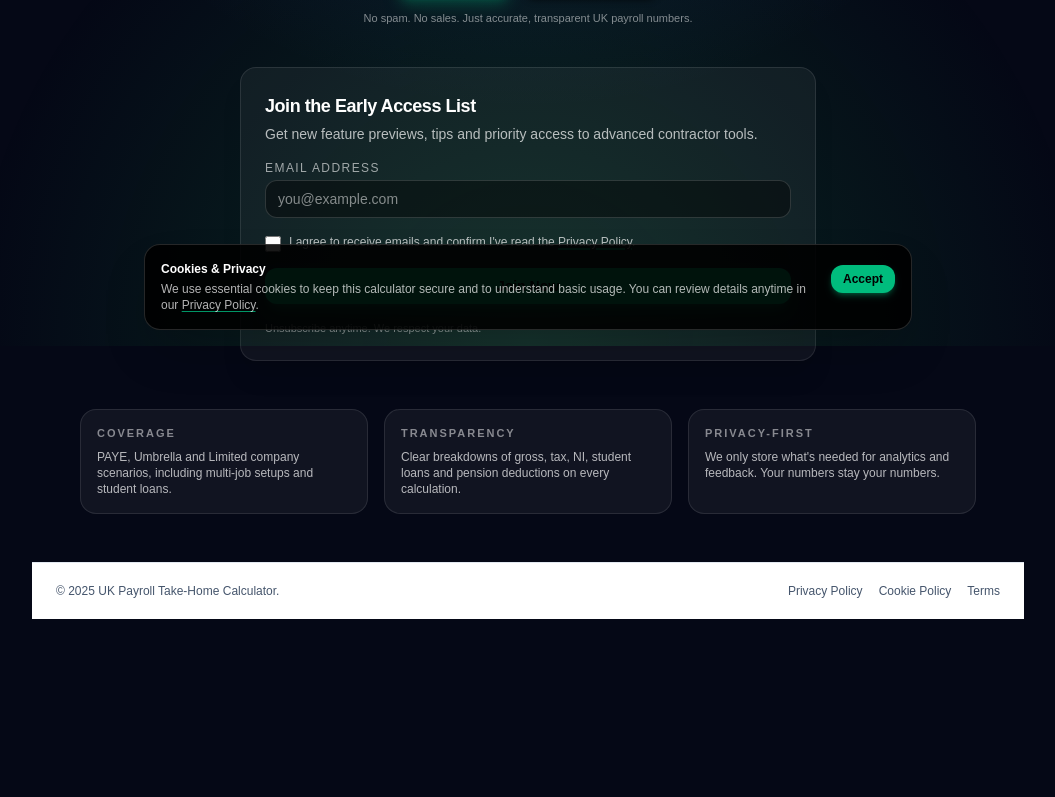
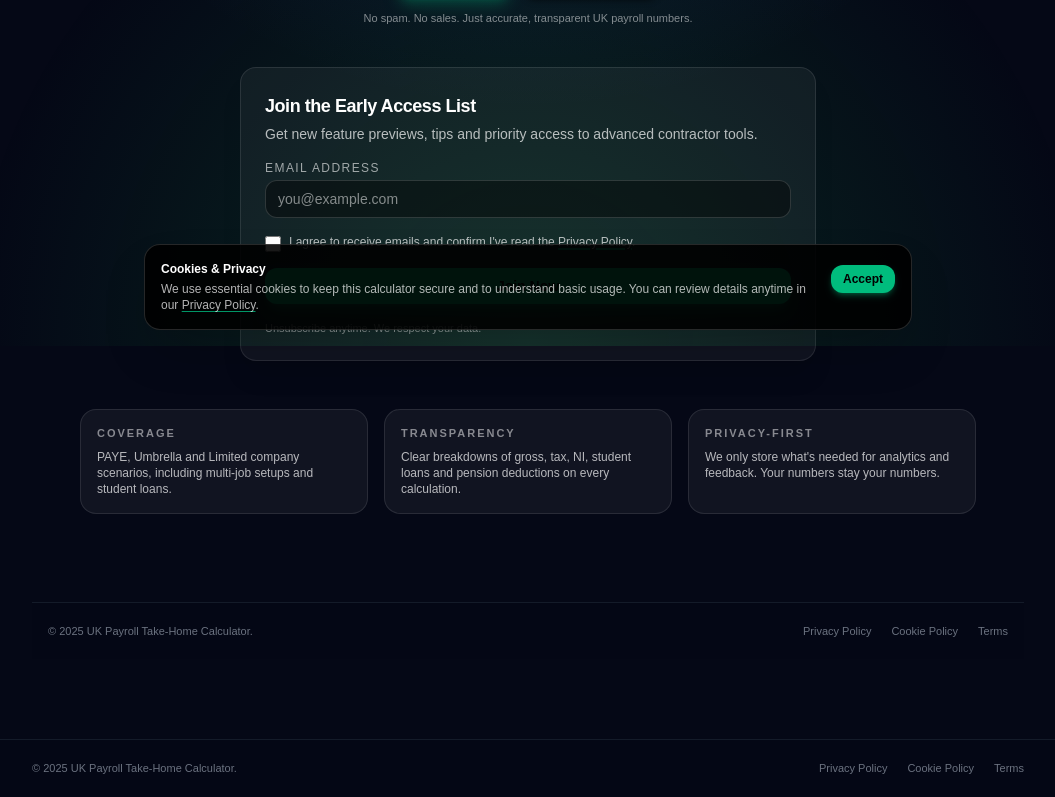
Before and after one commit to TCM2614/payroll-mvp, a Next.js app: page / in a window 1280 px wide. Shown: the part 454-1251 px from the top of the page, without its empty margins (112-1167 px from the left). Before the commit the page ends 1113 px from the top, so only its background shows below. Built offline with nearby package versions, Linux system fonts and the light colour scheme; no server answers.

Commit message:
Add SiteFooter component: dark fintech-themed footer aligned with brand colors, replace old white footer

```diff
--- a/src/app/layout.tsx
+++ b/src/app/layout.tsx
@@ -3,6 +3,7 @@ import './globals.css';
 import type { Metadata } from 'next';
 
 import { Header } from '@/components/Header';
+import { SiteFooter } from '@/components/SiteFooter';
 
 import { SchemaMarkup } from "@/components/SEO/SchemaMarkup";
 
@@ -62,6 +63,8 @@ export default function RootLayout({
           <main className="mx-auto flex max-w-5xl flex-col gap-6 px-4 pb-10 pt-6 sm:pt-8">
             {children}
           </main>
+
+          <SiteFooter />
         </div>
       </body>
     </html>
--- /dev/null
+++ b/src/components/SiteFooter.tsx
@@ -0,0 +1,36 @@
+"use client";
+
+import Link from "next/link";
+
+export function SiteFooter() {
+  return (
+    <footer className="mt-10 border-t border-brand-border/60 bg-brand-bg/90">
+      <div className="mx-auto flex max-w-5xl flex-col gap-3 px-4 py-5 text-[11px] text-brand-textMuted sm:flex-row sm:items-center sm:justify-between">
+        <span className="whitespace-nowrap">
+          © {new Date().getFullYear()} UK Payroll Take-Home Calculator.
+        </span>
+
+        <nav className="flex flex-wrap items-center gap-x-5 gap-y-2">
+          <Link
+            href="/privacy"
+            className="transition-colors hover:text-brand-text"
+          >
+            Privacy Policy
+          </Link>
+          <Link
+            href="/cookies"
+            className="transition-colors hover:text-brand-text"
+          >
+            Cookie Policy
+          </Link>
+          <Link
+            href="/terms"
+            className="transition-colors hover:text-brand-text"
+          >
+            Terms
+          </Link>
+        </nav>
+      </div>
+    </footer>
+  );
+}
--- a/src/components/layout/AppShell.tsx
+++ b/src/components/layout/AppShell.tsx
@@ -1,4 +1,6 @@
 import { ReactNode } from "react";
+
+import { SiteFooter } from "@/components/SiteFooter";
 
 interface AppShellProps {
   children: ReactNode;
@@ -12,23 +14,7 @@ export default function AppShell({ children }: AppShellProps) {
         {children}
       </main>
 
-      {/* Footer */}
-      <footer className="border-t border-slate-200 bg-white">
-        <div className="mx-auto flex max-w-6xl flex-col gap-3 px-3 sm:px-4 md:px-6 py-5 text-xs text-slate-600 sm:flex-row sm:items-center sm:justify-between">
-          <p>© {new Date().getFullYear()} UK Payroll Take-Home Calculator.</p>
-          <div className="flex flex-wrap gap-4">
-            <a href="/privacy" className="hover:text-slate-900">
-              Privacy Policy
-            </a>
-            <a href="/cookies" className="hover:text-slate-900">
-              Cookie Policy
-            </a>
-            <a href="/terms" className="hover:text-slate-900">
-              Terms
-            </a>
-          </div>
-        </div>
-      </footer>
+      <SiteFooter />
     </div>
   );
 }
```
